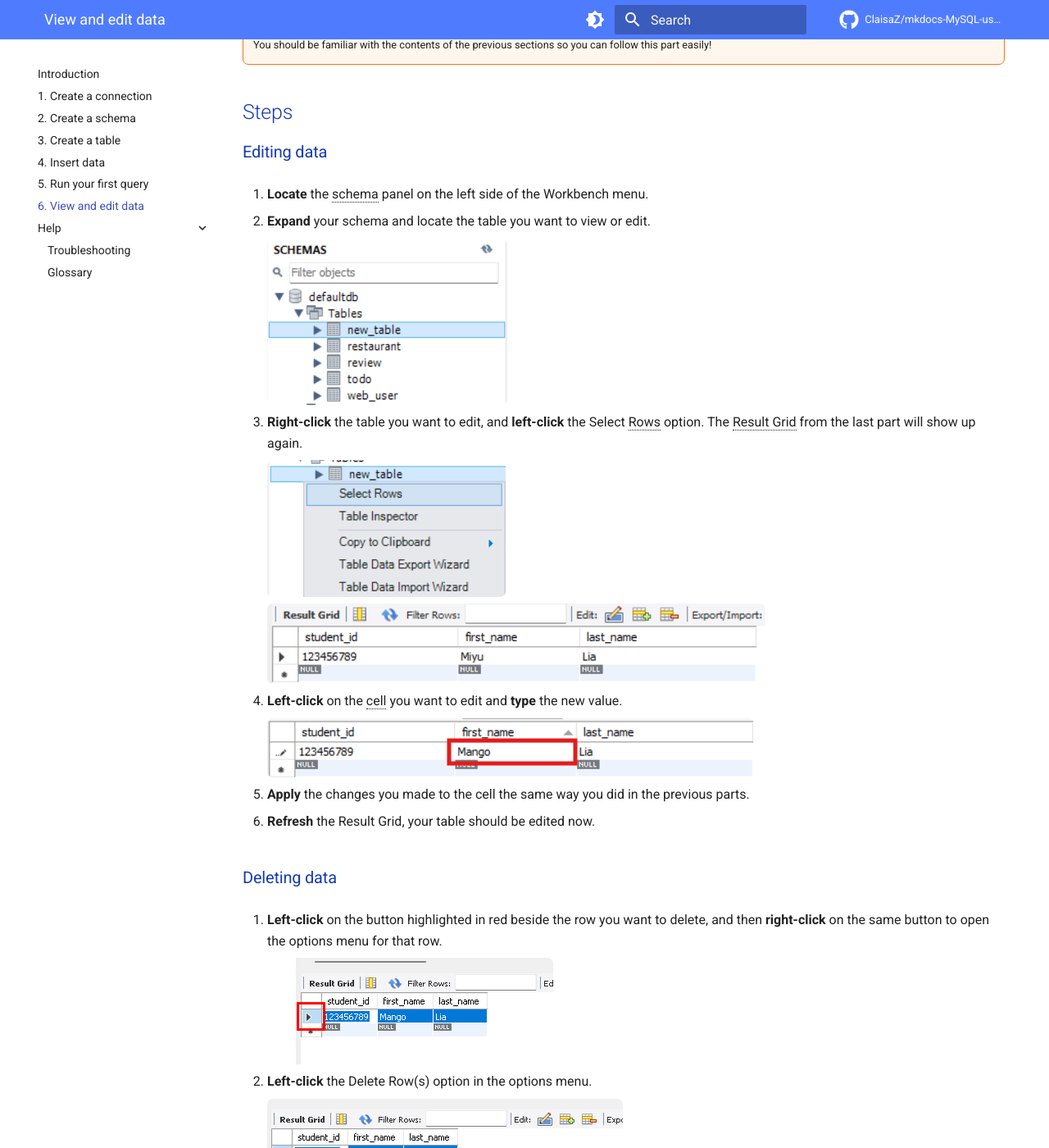
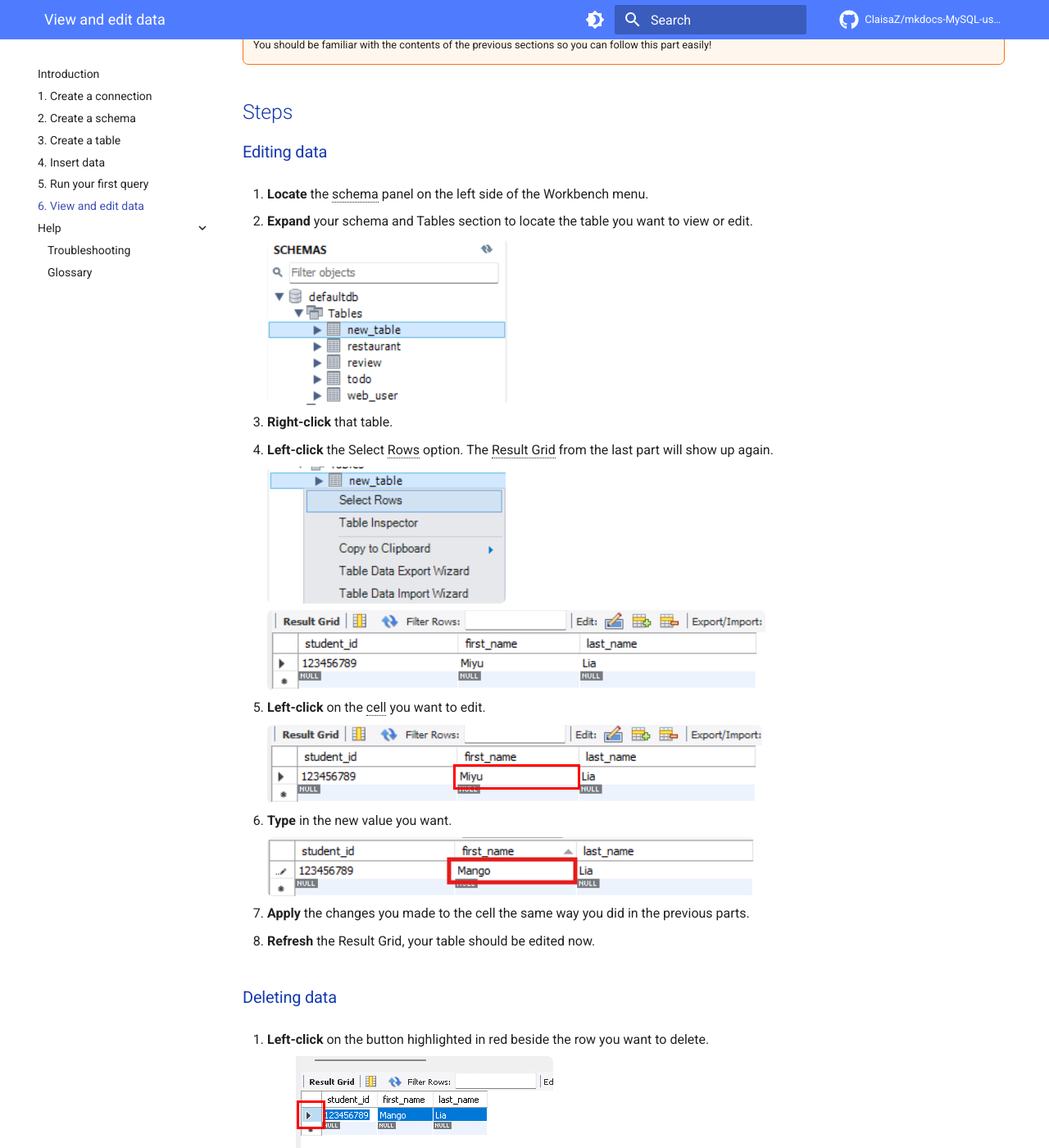
Before and after one commit to ClaisaZ/mkdocs-MySQL-user-guide, an MkDocs documentation site: the page built from docs/7-view-edit-data.md, in a window 1280 px wide and 1400 px high, scrolled down 319 px. Shown: the whole window at 82% size. Built offline with MkDocs 1.6.1 and Material for MkDocs 9.7.7, drawn with Linux system fonts in a browser that asks for light colours; comment, search, counter and statistics services are not loaded; some of the changed text lies outside the part shown.

```diff
--- a/docs/7-view-edit-data.md
+++ b/docs/7-view-edit-data.md
@@ -18,40 +18,48 @@ In Workbench you can view and change data in a table, allowing you to update val
 
 1. **Locate** the schema panel on the left side of the Workbench menu.
 
-2. **Expand** your schema and locate the table you want to view or edit.
+2. **Expand** your schema and Tables section to locate the table you want to view or edit.
 
     ![Expand table section by clicking the arrow button](https://cdn.jsdelivr.net/gh/ClaisaZ/mkdocs-MySQL-user-guide@main/docs/assets/images/Inserting_Data_2.png "Expanding schema to locate table")
 
-3. **Right-click** the table you want to edit, and **left-click** the Select Rows option. The Result Grid from the last part will show up again.
+3. **Right-click** that table.
+
+4. **Left-click** the Select Rows option. The Result Grid from the last part will show up again.
 
     ![Right-click to see Select rows option](https://cdn.jsdelivr.net/gh/ClaisaZ/mkdocs-MySQL-user-guide@main/docs/assets/images/Inserting_Data_3.png "Select rows")
 
     ![Table view showing all current data](https://cdn.jsdelivr.net/gh/ClaisaZ/mkdocs-MySQL-user-guide@main/docs/assets/images/view_data_1.png "Table with current data")
 
-4. **Left-click** on the cell you want to edit and **type** the new value.
+5. **Left-click** on the cell you want to edit.
+
+    ![The cell to edit](https://cdn.jsdelivr.net/gh/ClaisaZ/mkdocs-MySQL-user-guide@main/docs/assets/images/miyu.png "Left click this cell")
+
+6. **Type** in the new value you want.
 
     ![Schema panel in MySQL Workbench](https://cdn.jsdelivr.net/gh/ClaisaZ/mkdocs-MySQL-user-guide@main/docs/assets/images/view_data_2.png "Data inside a cell in a table")
 
-5. **Apply** the changes you made to the cell the same way you did in the previous parts.
+7. **Apply** the changes you made to the cell the same way you did in the previous parts.
 
-6. **Refresh** the Result Grid, your table should be edited now.
+8. **Refresh** the Result Grid, your table should be edited now.
 
 ### Deleting data
 
-1. **Left-click** on the button highlighted in red beside the row you want to delete, and then **right-click** on the same button to open the options menu for that row.
+1. **Left-click** on the button highlighted in red beside the row you want to delete.
 
     ![Schema panel in MySQL Workbench](https://cdn.jsdelivr.net/gh/ClaisaZ/mkdocs-MySQL-user-guide@main/docs/assets/images/select-all-row.png "Open options menu on a row")
 
-2. **Left-click** the Delete Row(s) option in the options menu.
+2. **Right-click** the same button to open the menu options for that row.
+
+3. **Left-click** the Delete Row(s) option in the options menu.
 
     ![Schema panel in MySQL Workbench](https://cdn.jsdelivr.net/gh/ClaisaZ/mkdocs-MySQL-user-guide@main/docs/assets/images/delete-rows-option.png "Delete Row(s) option")
 
     !!! warning "Warning"
         Be careful when editing values in a Primary Key column. Primary Keys must remain unique, so changing them may cause errors or affect how rows are identified.
 
-3. **Apply** the changes the same way you did in the previous parts.
+4. **Apply** the changes the same way you did in the previous parts.
 
-4. **Refresh** the Result Grid, your row should be deleted now.
+5. **Refresh** the Result Grid, your row should be deleted now.
 
     !!! success "Success"
         The row you deleted should be empty now.
```
Also changed, not shown: docs/4-createtable.md (+5 -1 lines), docs/5-insertdata.md (+10 -9 lines), docs/6-runquery.md (+11 -7 lines), docs/index.md (+3 -0 lines), docs/assets/images/file-button.png (added), docs/assets/images/miyu.png (added).
